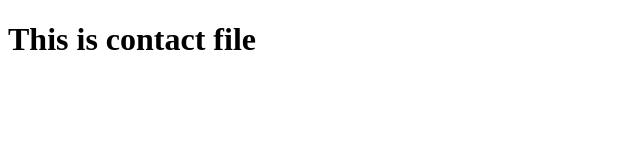
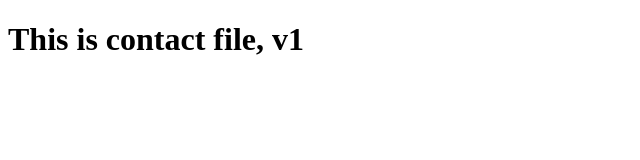
Before and after one commit to skillcrushbinguyen/git-practice, a plain HTML site: page contact.html in a window 1280 px wide. Shown: the full height of the page, 0-640 px from the left. Drawn offline with Linux system fonts and the light colour scheme.

Commit message:
Update contact.html file

```diff
--- a/contact.html
+++ b/contact.html
@@ -7,6 +7,6 @@
    <title>Document</title>
 </head>
 <body>
-   <h1>This is contact file</h1>
+   <h1>This is contact file, v1</h1>
 </body>
 </html>
```
